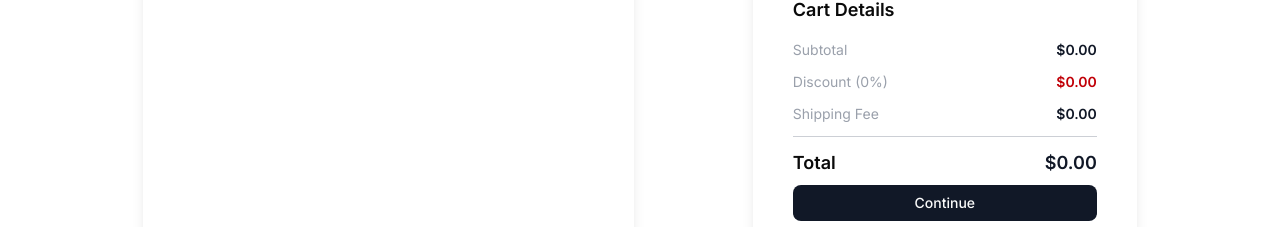
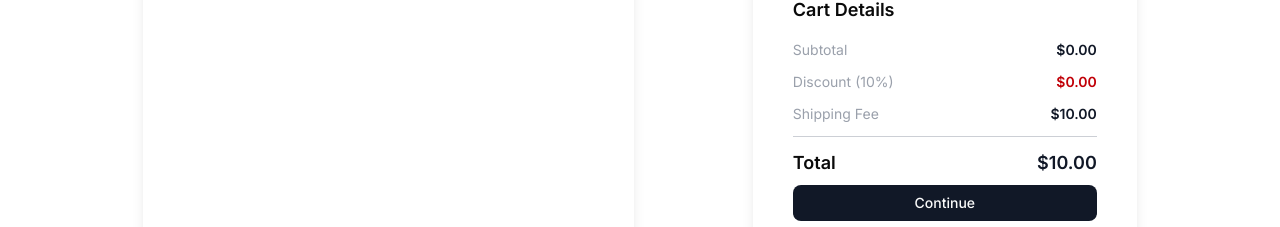
Before and after one commit to mlamine300/e-commerce, a Next.js app: page /cart in a window 1280 px wide. Shown: the part 294-521 px from the top of the page. Built offline with nearby package versions, Linux system fonts and the light colour scheme.

Commit message:
addidng persistence

```diff
--- a/src/app/cart/CartDetails.tsx
+++ b/src/app/cart/CartDetails.tsx
@@ -6,14 +6,15 @@ import React from "react";
 
 const CartDetails = ({
   total,
-  next,
+
   step,
 }: {
   total: number;
   // eslint-disable-next-line @typescript-eslint/no-explicit-any
-  next: any;
+
   step: number;
 }) => {
+  const next = useCartStore((state) => state.next);
   const discountPercentage = useCartStore((state) => state.discount) || 0;
   const discount = total * Number((-1 * discountPercentage) / 100);
   const shippingFee = useCartStore((state) => state.shippingFee) || 0;
--- a/src/app/cart/PaymentInfo.tsx
+++ b/src/app/cart/PaymentInfo.tsx
@@ -1,6 +1,6 @@
 /* eslint-disable @typescript-eslint/no-explicit-any */
 "use client";
-import React from "react";
+import React, { useEffect } from "react";
 import { z } from "zod";
 import { zodResolver } from "@hookform/resolvers/zod";
 import { luhnCheck } from "@/lib/utils";
@@ -69,6 +69,10 @@ const paiementFeilds = [
 ];
 const PaymentInfo = () => {
   const addPaymentInfo = useCartStore((state) => state.addPaymentInfo);
+  const cart = useCartStore((state) => state);
+  useEffect(() => {
+    console.log(cart);
+  }, [cart]);
   const handlePayment = (data: z.infer<typeof paymentSchema>) => {
     addPaymentInfo(data.nameOnCard, data.cardNumber, data.experationDate);
   };
--- a/src/app/cart/ShippingInfo.tsx
+++ b/src/app/cart/ShippingInfo.tsx
@@ -62,6 +62,7 @@ export const shippingFields = [
 
 const ShippingInfo = () => {
   const addShippingInfo = useCartStore((state) => state.addShippmentDetail);
+  const next = useCartStore((state) => state.next);
   function handleShipping(data: z.infer<typeof shippingSchema>) {
     addShippingInfo(
       data.name,
@@ -70,6 +71,7 @@ const ShippingInfo = () => {
       data.address || "",
       data.city
     );
+    next();
   }
   const form = useForm<z.infer<typeof shippingSchema>>({
     resolver: zodResolver(shippingSchema),
--- a/src/app/cart/page.tsx
+++ b/src/app/cart/page.tsx
@@ -75,7 +75,7 @@ import { useCartStore } from "@/stores/cartStore";
 
 const Cart = () => {
   const steps = ["Shopping Cart", "Shipping Address", "Payment Method"];
-  const [selectedStep, setSelectedStep] = useState(0);
+  const selectedStep = useCartStore((state) => state.step);
   const selectedProduct = useCartStore((state) => state.products);
   const removeProductById = useCartStore((state) => state.removeProduct);
 
@@ -87,11 +87,7 @@ const Cart = () => {
       <h3 className="text-xl font-semibold">Your Shopping Cart</h3>
       <div className="flex flex-col md:flex-row gap-4 md:gap-8">
         {steps.map((step, index) => (
-          <div
-            onClick={() => setSelectedStep(index)}
-            key={index}
-            className="flex flex-col gap-2 cursor-pointer"
-          >
+          <div key={index} className="flex flex-col gap-2 cursor-pointer">
             <div className="flex  items-center gap-4 ">
               <p
                 className={`text-lg text-text-inverse  flex items-center
@@ -128,7 +124,6 @@ const Cart = () => {
           <PaymentInfo />
         )}
         <CartDetails
-          next={() => setSelectedStep(1)}
           step={selectedStep}
           total={selectedProduct.reduce((prev, curr) => {
             return prev + curr.price.current;
--- a/src/stores/cartStore.ts
+++ b/src/stores/cartStore.ts
@@ -1,6 +1,8 @@
 import { create } from "zustand";
-import { Product, SelectedProduct } from "../../../types";
+import { SelectedProduct } from "../../../types";
+import { persist, createJSONStorage } from "zustand/middleware";
 export type CartStoreSchema = {
+  step: number;
   products: SelectedProduct[] | [];
   totalProducts?: number;
   discount?: number;
@@ -28,12 +30,20 @@ export type CartStoreSchema = {
     cardNumber: string,
     experationDate: string
   ) => void;
+  next: () => void;
+  previous: () => void;
 };
-export const useCartStore = create<CartStoreSchema>((set) => ({
+export const useCartStore = create<
+  CartStoreSchema,
+  [["zustand/persist", unknown]]
+>(
+  persist(
+    (set) => ({
+      step: 0,
       products: [],
       totalProducts: 0,
-  discount: 0,
-  shippingFee: 0,
+      discount: 10,
+      shippingFee: 10,
       totaltopay: 0,
       name: "",
       email: "",
@@ -44,26 +54,39 @@ export const useCartStore = create<CartStoreSchema>((set) => ({
       cardNumber: "",
       experationDate: "",
       addProduct: (product: SelectedProduct) =>
-    set((state) => ({ ...state, products: [...state.products, product] })),
+        set((state) => ({
+          /**...state */ products: [...state.products, product],
+        })),
       removeProduct: (id: number) =>
         set((state) => ({
-      ...state,
+          /**...state */
           products: state.products.filter((p) => p.id !== id),
         })),
       addDiscount: (discount: number) =>
-    set((state) => ({ ...state, discount: discount })),
+        set((state) => ({ /**...state */ discount: discount })),
       updateShippingFee: (shippingFee: number) =>
-    set((state) => ({ ...state, shippingFee })),
+        set((state) => ({ /**...state */ shippingFee })),
       addShippmentDetail: (
         name: string,
         email: string,
         phone: string,
         address: string,
         city: string
-  ) => set((state) => ({ ...state, name, email, phone, address, city })),
+      ) =>
+        set((state) => ({ /**...state */ name, email, phone, address, city })),
       addPaymentInfo: (
         nameOnCard: string,
         cardNumber: string,
         experationDate: string
-  ) => set((state) => ({ ...state, nameOnCard, cardNumber, experationDate })),
-}));
+      ) =>
+        set((state) => ({
+          /**...state */ nameOnCard,
+          cardNumber,
+          experationDate,
+        })),
+      next: () => set((state) => ({ /**...state */ step: state.step + 1 })),
+      previous: () => set((state) => ({ /**...state */ step: state.step - 1 })),
+    }),
+    { name: "cart", storage: createJSONStorage(() => sessionStorage) }
+  )
+);
```
Lines whose indentation alone changed are shown as unchanged.
